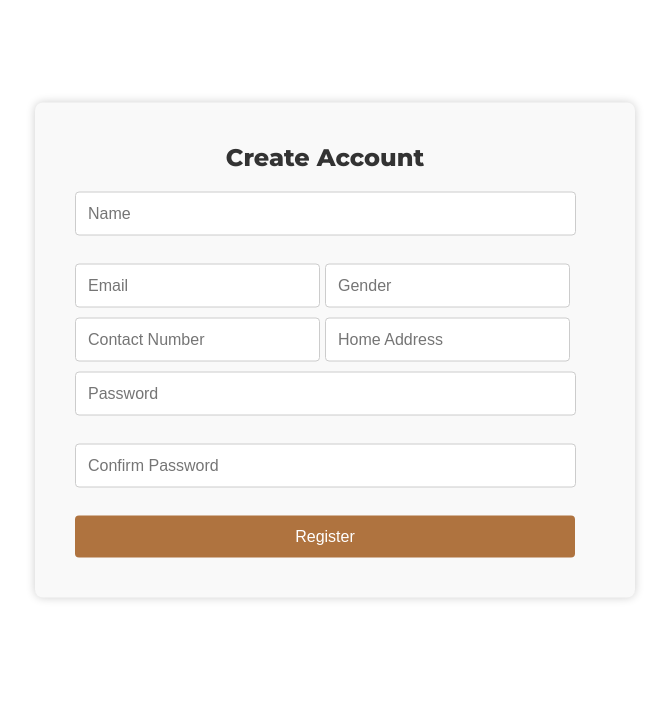
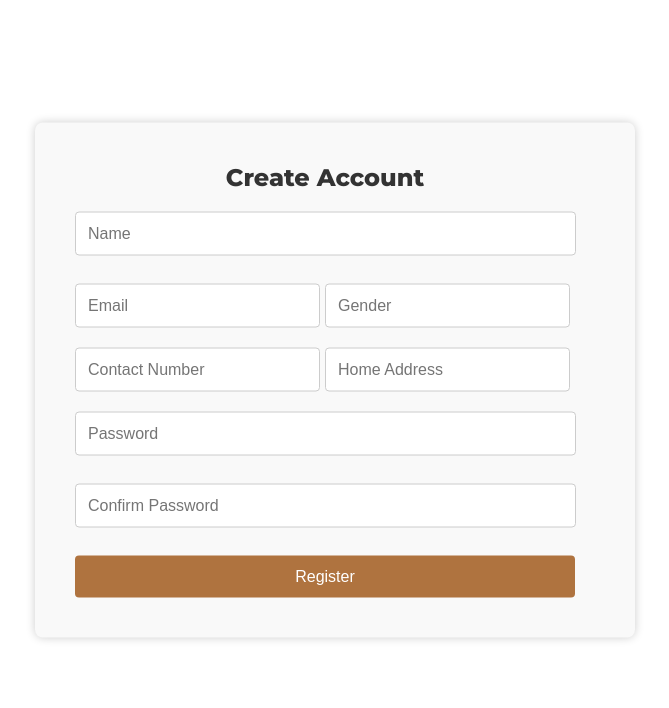
Before and after one commit to EinahJ/blinds-business, a PHP site: page /create.php in a window 1280 px wide. Shown: the part 100-808 px from the top of the page, without its empty margins (305-974 px from the left). Before the commit the page ends 701 px from the top, so only its background shows below. Run offline with PHP 8.4, Linux system fonts and the light colour scheme.

Commit message:
form design

```diff
--- a/create.php
+++ b/create.php
@@ -180,16 +180,19 @@ if ($_SERVER['REQUEST_METHOD'] == "POST") {
             display: inline-block;
         }
 
-        #regForm {
-            position: fixed;
-            top: 50%;
+        .form-container {
+            position: absolute;
+            top: 60%;
             left: 50%;
             transform: translate(-50%, -50%);
+        }
+
+        #regForm {
             background-color: #f9f9f9;
             border-radius: 8px;
             box-shadow: 0 0 10px rgba(0, 0, 0, 0.2);
             padding: 40px 60px 40px 40px;
-            margin: 50px auto;
+            margin: 70px auto;
             width: 500px;
             text-align: center;
         }
@@ -216,6 +219,7 @@ if ($_SERVER['REQUEST_METHOD'] == "POST") {
 
         #regForm .container{
             display: flex;
+            margin-bottom: 10px;
         }
 
         #regForm .container input{
@@ -224,6 +228,7 @@ if ($_SERVER['REQUEST_METHOD'] == "POST") {
 
         #regForm .container2{
             display: flex;
+            margin-bottom: 10px;
         }
 
         #regForm .container2 input{
@@ -314,6 +319,7 @@ if ($_SERVER['REQUEST_METHOD'] == "POST") {
     </div>
 </header>
 <body>
+    <div class="form-container">
     <div id="regForm">
         <h2>Create Account</h2>
         <form method="POST">
@@ -337,6 +343,7 @@ if ($_SERVER['REQUEST_METHOD'] == "POST") {
 
             <button type="submit">Register</button>
         </form>
+    </div>
     </div>
 </body>
     <script>
```
